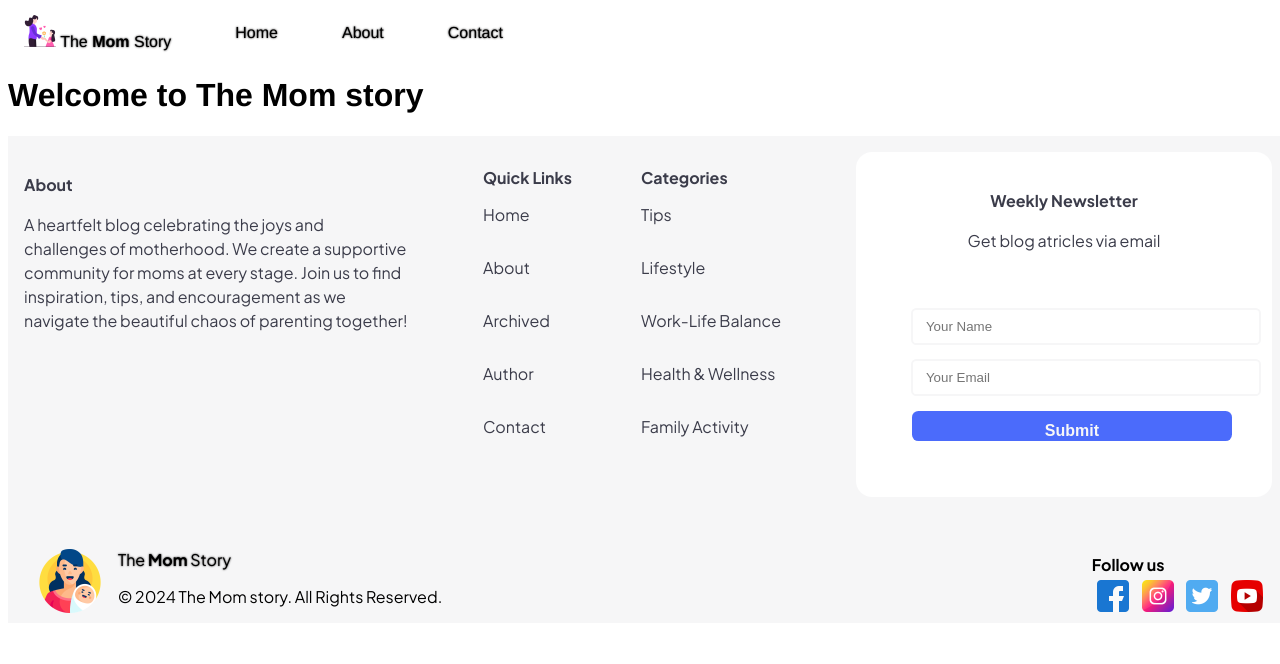
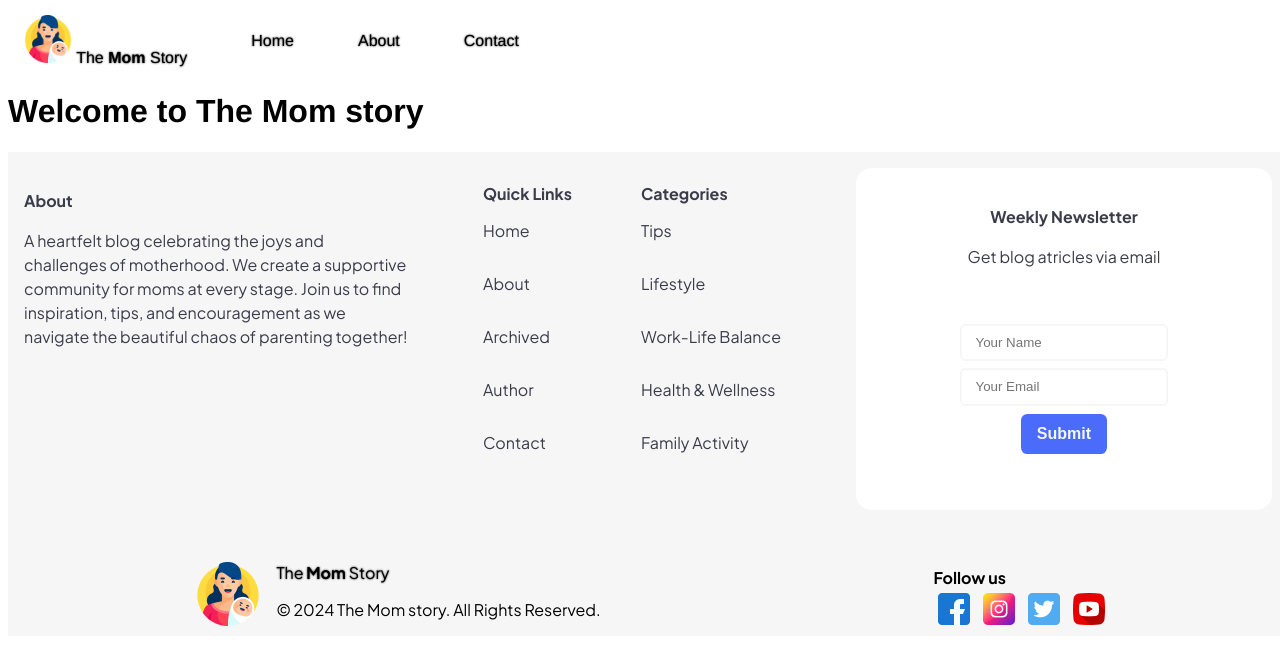
Before and after one commit to asmaaHamdym/Personal-blog, a plain HTML site: page index.html in a window 1280 px wide. Drawn offline with Linux system fonts and the light colour scheme.

Commit message:
Updated index.html and styles for nav-bar and footer

```diff
--- a/index.html
+++ b/index.html
@@ -17,8 +17,12 @@
         <nav class="nav">
             <ul class="nav-container">
                 <li class="nav-item logo"><a href="./index.html" class="nav-link"><img class="logo-img"
-                            src="./assets/mothers-day.png" alt="logo-icon" class="logo"> The <strong>Mom
-                        </strong>Story</a></li>
+                            src="./assets/mother.png" alt="logo-icon" class="logo"> </a>
+                    <a href="#" class="nav-link">The <strong>Mom
+                        </strong>Story</a>
+                </li>
+
+
                 <li class="nav-item"><a href="#" class="nav-link">Home</a></li>
                 <li class="nav-item"><a href="#" class="nav-link">About</a></li>
                 <li class="nav-item"><a href="#" class="nav-link">Contact</a></li>
@@ -58,10 +62,10 @@
             <div class="footer-item subscribe">
                 <h4> Weekly Newsletter</h4>
                 <p>Get blog atricles via email</p>
-                <form action="submit">
+                <form action="#">
                     <input class="footer-input" type="txt" placeholder="Your Name">
                     <input class="footer-input" type="email" placeholder="Your Email" class="form-control">
-                    <input class="footer-input" type="submit" id="btn-submit"></button>
+                    <button class="footer-input" id="btn-submit">Submit</button>
                 </form>
 
             </div>
--- a/styles/footer.css
+++ b/styles/footer.css
@@ -25,7 +25,7 @@ footer {
 .footer-social {
     display: flex;
     flex-wrap: wrap;
-    justify-content: space-between;
+    justify-content: space-around;
     margin: 20px;
 }
 
@@ -58,11 +58,12 @@ form {
 }
 
 .footer-input {
-    margin: 0.5em;
-    width: 100%;
+    margin: 0.5em auto;
+    /* width: 100%; */
     border: 2px solid #f6f6f7;
     border-radius: 0.4em;
     padding: 0.7em 1em;
+    display: block;
 }
 
 #btn-submit {
@@ -71,7 +72,6 @@ form {
     color: #f6f6f7;
     font-size: 1em;
     font-weight: bold;
-    height: 30px;
 
 
 }
--- a/styles/nav-bar.css
+++ b/styles/nav-bar.css
@@ -1,6 +1,6 @@
 .logo-img {
-    width: 2em;
-    height: 2em;
+    width: 3em;
+    height: 3em;
 }
 
 #name {
```
